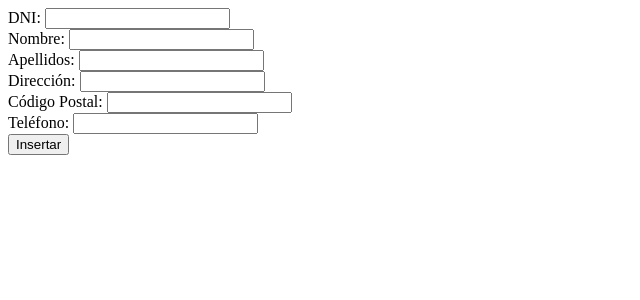
After one commit to marcoantonio305/steamama, a PHP site: page /insertar.php in a window 1280 px wide. The commit adds this page. Shown: the top 300 px of the page, without its empty margins (0-640 px from the left). Run offline with PHP 8.4, Linux system fonts and the light colour scheme; some libraries are stand-ins or nearby versions.

Commit message:
iudfiybwegb

```diff
--- a/auxiliar.php
+++ b/auxiliar.php
@@ -2,3 +2,11 @@
 function conectar(){
     return new PDO('pgsql:host=localhost;dbname=steam', 'steam', 'steam');
 }
+
+function obtener_post(string $par) : ?string {
+    return isset($_POST[$par]) ? trim($_POST[$par]) : null;
+}
+
+function volver_index() {
+    header('Location: index.php');
+}
--- /dev/null
+++ b/insertar.php
@@ -0,0 +1,50 @@
+<!DOCTYPE html>
+<html lang="en">
+<head>
+    <meta charset="UTF-8">
+    <meta name="viewport" content="width=device-width, initial-scale=1.0">
+    <title>Insertar un nuevo cliente</title>
+</head>
+<body>
+    <?php
+    require 'auxiliar.php';
+    $dni = obtener_post('dni');
+    $nombre = obtener_post('nombre');
+    $apellidos = obtener_post('apellidos');
+    $direccion = obtener_post('direccion');
+    $codpostal = obtener_post('codpostal');
+    $telefono = obtener_post('telefono');
+
+    if (isset($dni, $nombre, $apellidos, $direccion, $codpostal, $telefono)) {
+        //Validación
+        $pdo = conectar();
+        $sent = $pdo->prepare('INSERT INTO clientes(dni, nombre, apellidos, direccion, codpostal, telefono)
+        VALUES (:dni, :nombre, :apellidos, :direccion, :codpostal, :telefono)');
+        $sent->execute([
+            ':dni' =>$dni,
+            ':nombre' =>$nombre,
+            ':apellidos' =>$apellidos,
+            ':direccion' =>$direccion,
+            ':codpostal' =>$codpostal,
+            ':telefono' =>$telefono,
+        ]);
+        return volver_index();
+    };
+    ?>
+    <form action="" method="post">
+        <label for="dni">DNI:</label>
+        <input type="text" id="dni" name="dni"> <br>
+        <label for="nombre">Nombre: </label>
+        <input type="text" id="nombre" name="nombre"> <br>
+        <label for="apellidos">Apellidos:</label>
+        <input type="text" id="apellidos" name="apellidos"> <br>
+        <label for="direccion">Dirección:</label>
+        <input type="text" id="direccion" name="direccion"> <br>
+        <label for="codpostal">Código Postal:</label>
+        <input type="text" id="codpostal" name="codpostal"><br>
+        <label for="telefono">Teléfono:</label>
+        <input type="text" id="telefono" name="telefono"><br>
+        <button type="submit">Insertar</button>
+    </form>
+</body>
+</html>
```
Also changed, not shown: index.php (+31 -0 lines).
